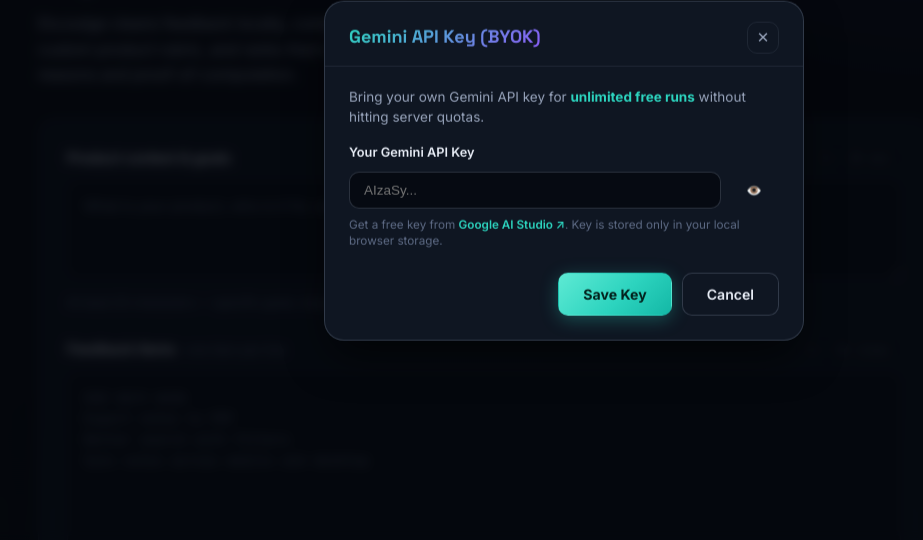
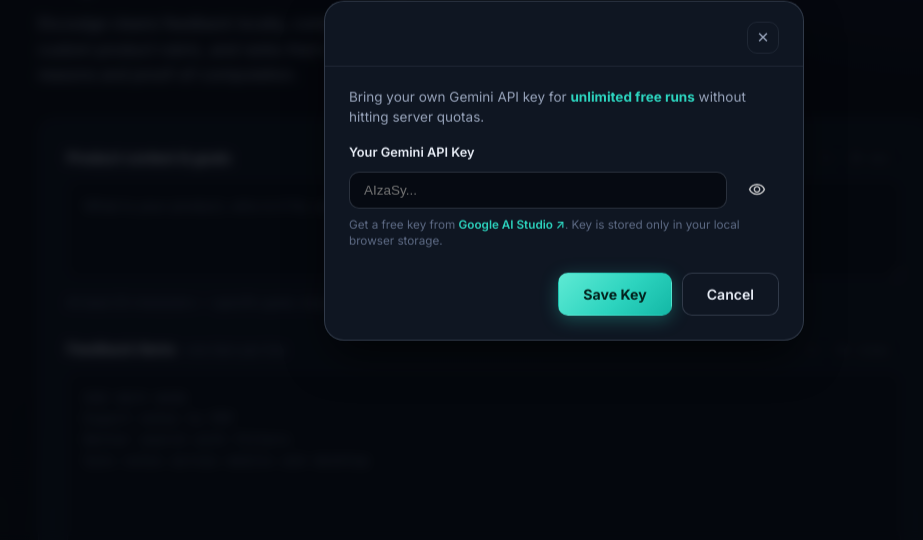
Before and after one commit to 89Aman/Elojudge, a plain HTML site: page static/index.html in a window 1280 px wide. Both pictures are taken after a click on the button "Add your own Gemini API Key for unlimited runs". Shown: the part 259-799 px from the top of the page, without its empty margins (156-1079 px from the left). Drawn offline with Linux system fonts and the light colour scheme; no server answers.

Commit message:
feat(ui): use SVG eye icons for Gemini API key visibility toggle

```diff
--- a/static/app.js
+++ b/static/app.js
@@ -1244,10 +1244,14 @@ function updateAuthUI() {
   }
 }
 
+const SVG_EYE_ON = '<img src="/static/visibility_24dp_E3E3E3_FILL0_wght400_GRAD0_opsz24.svg" alt="Show key" width="18" height="18">';
+const SVG_EYE_OFF = '<img src="/static/visibility_off_24dp_E3E3E3_FILL0_wght400_GRAD0_opsz24.svg" alt="Hide key" width="18" height="18">';
+
 // Key modal events
 openKeyModalBtn.addEventListener('click', () => {
   customGeminiKeyInput.value = getUserApiKey();
   customGeminiKeyInput.type = 'password';
+  toggleKeyVisibilityBtn.innerHTML = SVG_EYE_ON;
   keyDialog.showModal();
 });
 
@@ -1260,7 +1264,8 @@ keyDialog.addEventListener('click', (e) => {
 toggleKeyVisibilityBtn.addEventListener('click', () => {
   const isPass = customGeminiKeyInput.type === 'password';
   customGeminiKeyInput.type = isPass ? 'text' : 'password';
-  toggleKeyVisibilityBtn.textContent = isPass ? '🔒' : '👁️';
+  toggleKeyVisibilityBtn.innerHTML = isPass ? SVG_EYE_OFF : SVG_EYE_ON;
+  toggleKeyVisibilityBtn.title = isPass ? 'Hide key' : 'Show key';
 });
 
 saveKeyBtn.addEventListener('click', () => {
--- a/static/index.html
+++ b/static/index.html
@@ -158,7 +158,9 @@
                   autocomplete="off"
                   spellcheck="false"
                 >
-                <button type="button" id="toggle-key-visibility" class="btn btn-ghost btn-sm" title="Toggle visibility">👁️</button>
+                <button type="button" id="toggle-key-visibility" class="btn btn-ghost btn-sm" title="Toggle visibility" aria-label="Toggle key visibility">
+                  <img src="/static/visibility_24dp_E3E3E3_FILL0_wght400_GRAD0_opsz24.svg" alt="Show key" width="18" height="18">
+                </button>
               </div>
               <span class="key-help">
                 Get a free key from <a href="https://aistudio.google.com/app/apikey" target="_blank" rel="noopener noreferrer">Google AI Studio ↗</a>.
--- a/static/styles.css
+++ b/static/styles.css
@@ -1464,7 +1464,7 @@ kbd {
   font-family: var(--font-display);
   font-size: 1.2rem;
   font-weight: 700;
-  background: linear-gradient(135deg, var(--accent), var(--violet));
+  background: solaccent), var(--violet));
   -webkit-background-clip: text;
   -webkit-text-fill-color: transparent;
   background-clip: text;
@@ -1829,6 +1829,25 @@ kbd {
   outline: none;
   border-color: var(--accent);
   box-shadow: 0 0 0 2px var(--accent-soft);
+}
+
+#toggle-key-visibility {
+  display: inline-flex;
+  align-items: center;
+  justify-content: center;
+  padding: 0 12px;
+  min-width: 42px;
+}
+
+#toggle-key-visibility img {
+  display: block;
+  opacity: 0.85;
+  transition: opacity 0.15s ease, transform 0.15s ease;
+}
+
+#toggle-key-visibility:hover img {
+  opacity: 1;
+  transform: scale(1.08);
 }
 
 .key-help {
```
Also changed, not shown: static/visibility_24dp_E3E3E3_FILL0_wght400_GRAD0_opsz24.svg (added), static/visibility_off_24dp_E3E3E3_FILL0_wght400_GRAD0_opsz24.svg (added).
